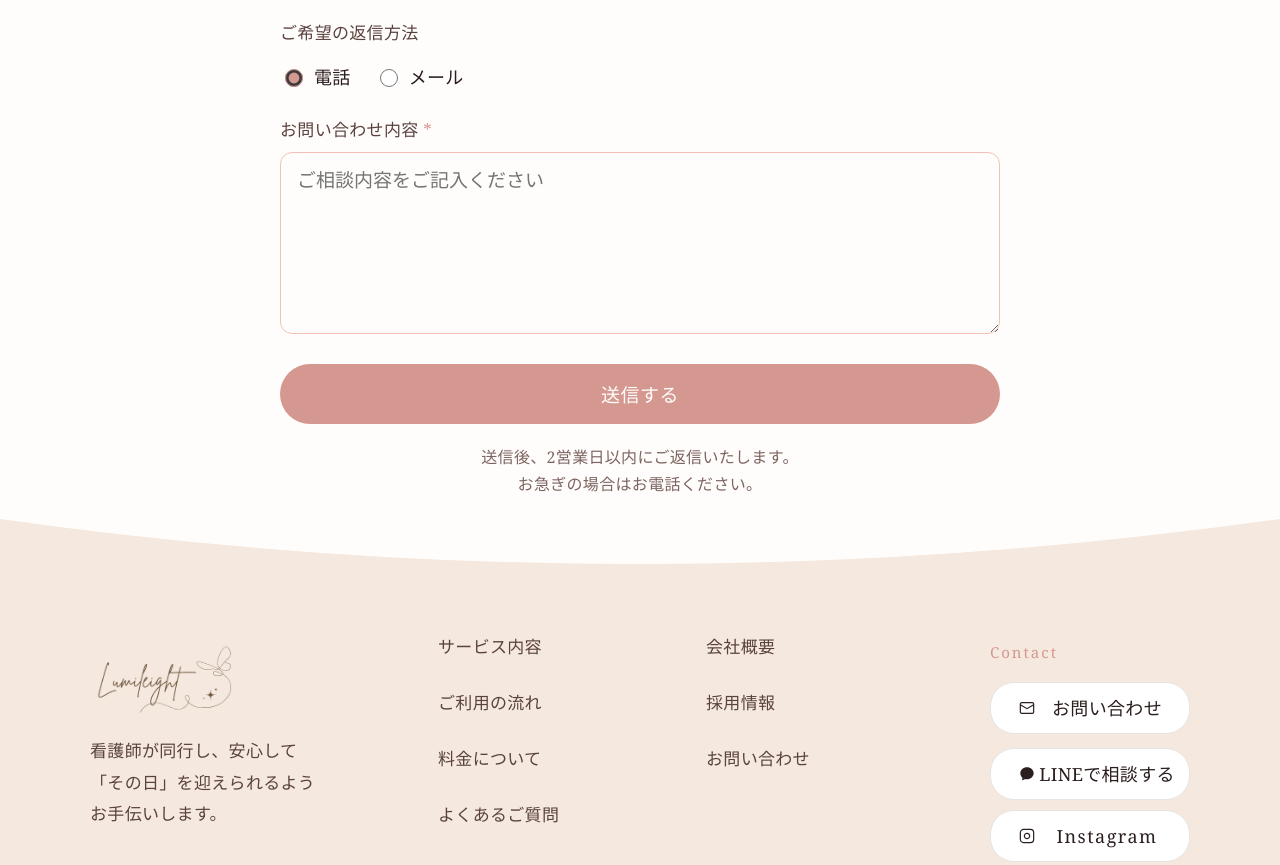
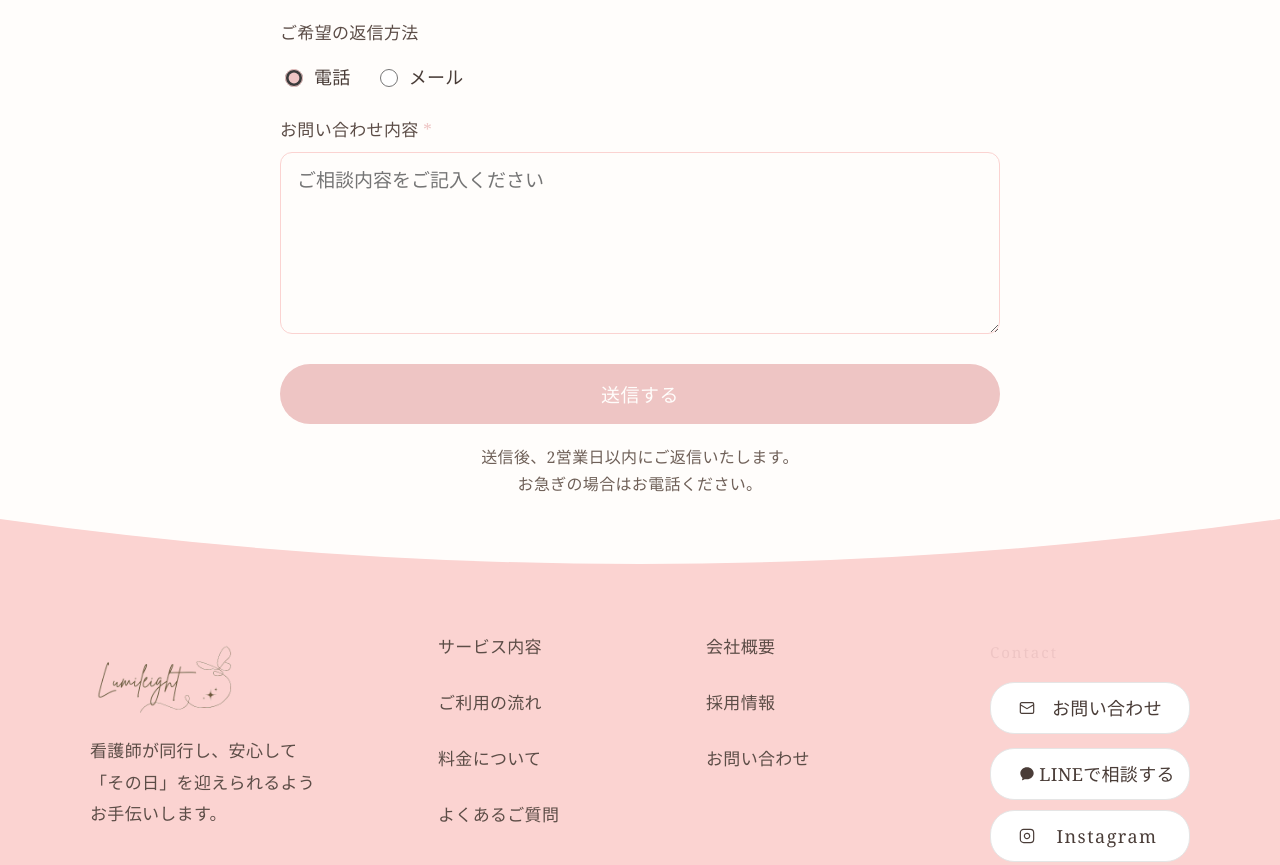
Before and after one commit to workstgaaa/nurse2026, a plain HTML site: page contact.html in a window 1280 px wide. Shown: the part 1472-2337 px from the top of the page. Drawn offline with nearby package versions, Linux system fonts and the light colour scheme; a web font is replaced by a local one.

Commit message:
Add files via upload

```diff
--- a/contact.html
+++ b/contact.html
@@ -21,9 +21,9 @@
   button{font-family:inherit;cursor:pointer;border:none;background:none;padding:0}
   input,textarea,select{font-family:inherit;font-size:inherit}
   :root{
-    --rose:#d49890;--rose-h:#b5756c;--rose-l:#edd9d5;--rose-p:#f8f0ee;
-    --dark:#2B1E1E;--mid:#5a423f;--light:#7d6461;--border:#F3C1B9;
-    --cream:#FDF6F0;--cream2:#f5e8de;--white:#fffdfb;--gold:#D5B06A;--gold-l:rgba(213,176,106,0.2);
+    --rose:#EEC5C4;--rose-h:#d9a3a1;--rose-l:#FBD3D1;--rose-p:#FEF8F5;
+    --dark:#4a3d38;--mid:#5c4d47;--light:#6f6058;--border:#FBD3D1;
+    --cream:#FEF8F5;--cream2:#FBD3D1;--white:#fffdfb;--gold:#D3AD7C;--gold-l:rgba(211,173,124,0.2);
     --ph:repeating-linear-gradient(135deg,#F3C1B9 0,#F3C1B9 8px,#FDF6F0 8px,#FDF6F0 16px);
     --c:1100px;--px:60px;--py:80px;
     --h1:clamp(44px,6.5vw,74px);--h2:clamp(28px,3.8vw,44px);--h3:clamp(20px,2.3vw,26px);--body:clamp(16px,1.8vw,21px);
@@ -227,7 +227,7 @@
       <p style="font-size:15px;color:var(--rose);letter-spacing:2px;margin-bottom:16px;margin-top:0">Contact</p>
       <a href="contact.html" style="font-size:18px;color:var(--dark);background:#fff;border:1px solid #e5e5e5;padding:12px 14px;border-radius:24px;display:grid;grid-template-columns:16px 1fr;align-items:center;justify-content:center;gap:4px;padding-left:28px;margin-bottom:var(--foot-contact-mb,14px);font-weight:500;transition:background .2s,color .2s;width:var(--foot-contact-w2,var(--foot-contact-w,130px));min-width:0;height:52px;box-sizing:border-box" style-hover="background:var(--dark) !important;color:#fff !important;border-color:var(--dark) !important"><svg width="16" height="16" viewBox="0 0 24 24" fill="none" stroke="currentColor" stroke-width="1.8" style="align-self:center"><rect x="2" y="4" width="20" height="16" rx="2"></rect><path d="M2 7l10 6 10-6"></path></svg><span style="text-align:center;line-height:1">お問い合わせ</span></a>
       <div style="display:flex;flex-direction:var(--foot-contact-row-dir,row);flex-wrap:wrap;gap:10px">
-        <a href="contact.html" style="font-size:18px;color:var(--dark);background:#fff;border:1px solid #e5e5e5;padding:12px 14px;border-radius:24px;display:grid;grid-template-columns:16px 1fr;align-items:center;justify-content:center;gap:4px;padding-left:28px;font-weight:500;transition:background .2s,color .2s;width:var(--foot-contact-w,130px);min-width:0;height:52px;box-sizing:border-box" style-hover="background:var(--dark) !important;color:#fff !important;border-color:var(--dark) !important"><svg width="16" height="16" viewBox="0 0 24 24" fill="currentColor" style="align-self:center"><path d="M12 2C6.48 2 2 6.04 2 11c0 2.76 1.28 5.23 3.3 6.97l-.8 2.93a.5.5 0 00.69.59l3.3-1.65C9.8 19.93 10.88 20 12 20c5.52 0 10-4.04 10-9S17.52 2 12 2z"></path></svg><span style="text-align:center;line-height:1">LINEで相談する</span></a>
+        <a href="https://lin.ee/xno96J9" target="_blank" rel="noopener noreferrer" style="font-size:18px;color:var(--dark);background:#fff;border:1px solid #e5e5e5;padding:12px 14px;border-radius:24px;display:grid;grid-template-columns:16px 1fr;align-items:center;justify-content:center;gap:4px;padding-left:28px;font-weight:500;transition:background .2s,color .2s;width:var(--foot-contact-w,150px);min-width:0;height:52px;box-sizing:border-box;white-space:nowrap" style-hover="background:var(--dark) !important;color:#fff !important;border-color:var(--dark) !important"><svg width="16" height="16" viewBox="0 0 24 24" fill="currentColor" style="align-self:center"><path d="M12 2C6.48 2 2 6.04 2 11c0 2.76 1.28 5.23 3.3 6.97l-.8 2.93a.5.5 0 00.69.59l3.3-1.65C9.8 19.93 10.88 20 12 20c5.52 0 10-4.04 10-9S17.52 2 12 2z"></path></svg><span style="text-align:center;line-height:1">LINEで相談する</span></a>
         <a href="https://www.instagram.com/lumileight" target="_blank" rel="noopener noreferrer" style="font-size:18px;color:var(--dark);background:#fff;border:1px solid #e5e5e5;padding:12px 14px;border-radius:24px;display:grid;grid-template-columns:16px 1fr;align-items:center;justify-content:center;gap:4px;padding-left:28px;font-weight:500;transition:background .2s,color .2s;width:var(--foot-contact-w2,var(--foot-contact-w,130px));min-width:0;height:52px;box-sizing:border-box" style-hover="background:var(--dark) !important;color:#fff !important;border-color:var(--dark) !important"><svg width="16" height="16" viewBox="0 0 24 24" fill="none" stroke="currentColor" stroke-width="1.8" style="align-self:center"><rect x="2" y="2" width="20" height="20" rx="5"></rect><path d="M16 11.37A4 4 0 1112.63 8 4 4 0 0116 11.37z"></path><line x1="17.5" y1="6.5" x2="17.51" y2="6.5"></line></svg><span style="letter-spacing:1.5px;text-align:center;line-height:1">Instagram</span></a>
       </div>
     </div>
```
Also changed, not shown: faq.html (+4 -4 lines), flow.html (+4 -4 lines), index.html (+4 -4 lines), pricing.html (+4 -4 lines), privacy.html (+4 -4 lines), profile.html (+4 -4 lines), recruit.html (+4 -4 lines), service.html (+4 -4 lines).
